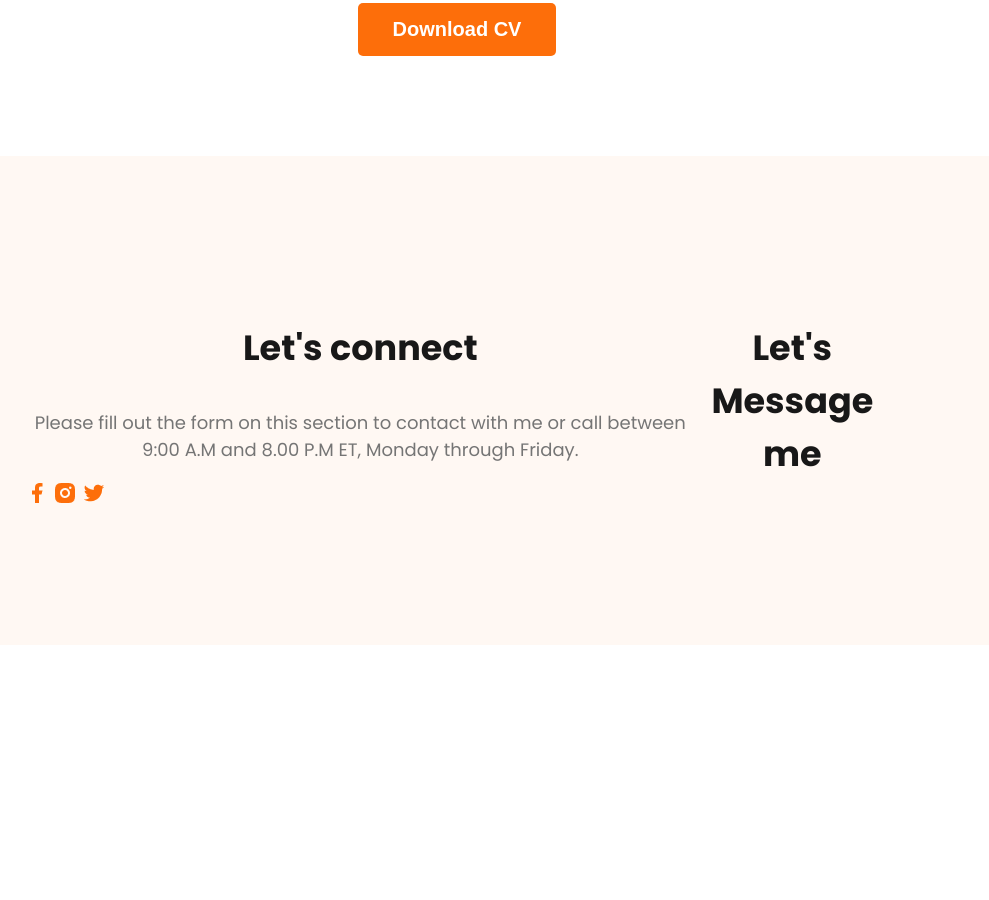
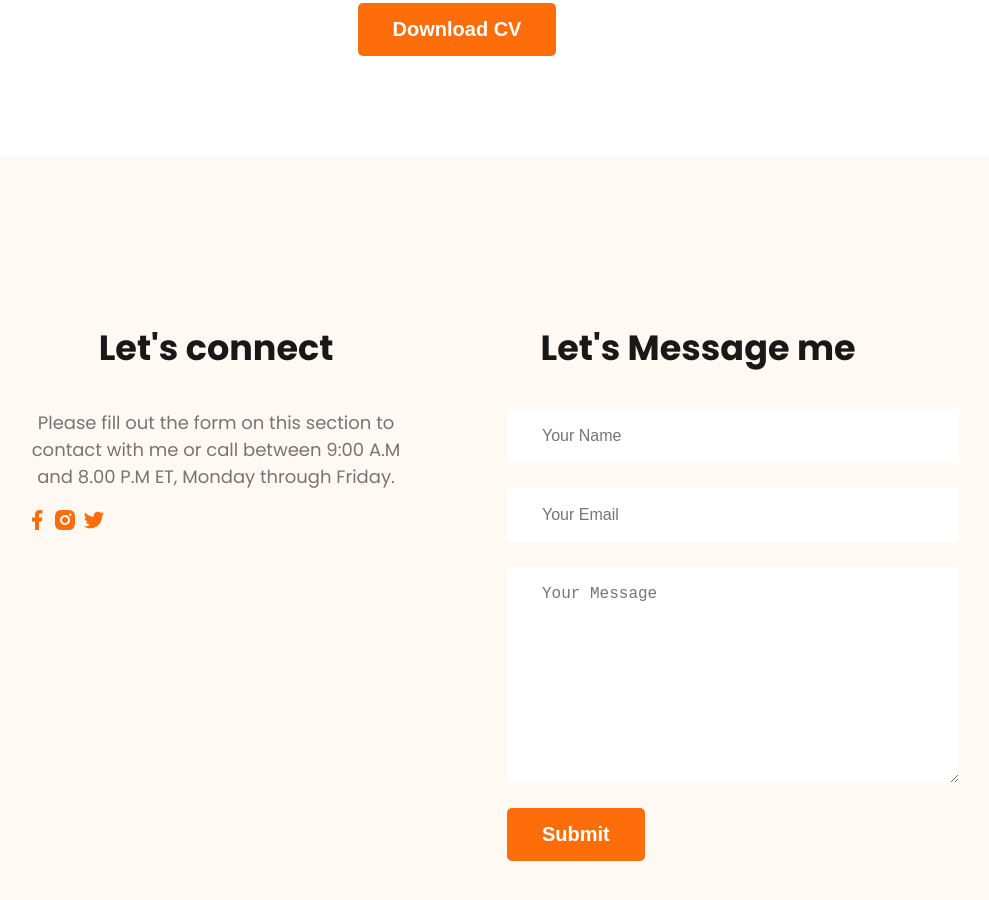
Before and after one commit to SUPTO-1/developer-portfolio, a plain HTML site: page index.html in a window 1280 px wide. Shown: the part 3294-4194 px from the top of the page, without its empty margins (183-1172 px from the left). Before the commit the page ends 3947 px from the top, so only its background shows below. Drawn offline with Linux system fonts and the light colour scheme.

Commit message:
code finished with contact

```diff
--- a/index.html
+++ b/index.html
@@ -167,6 +167,12 @@
         </div>
         <div class="footer-column">
             <h3 class="section-title">Let's Message me</h3>
+            <form class="contact" action="">
+                <input type="text" placeholder="Your Name">
+                <input type="email" name="email" placeholder="Your Email">
+                <textarea name="message" placeholder="Your Message" id="" cols="30" rows="10"></textarea>
+                <input class="btn-primary" type="submit" value="Submit">
+            </form>
         </div>
     </footer>
   </body>
--- a/styles/portfolio.css
+++ b/styles/portfolio.css
@@ -160,7 +160,24 @@ main section {
 /* footer styles */
 footer{
     display: flex;
+    gap: 100px;
     background-color: #FFF8F3;
     padding: 130px 200px;
     margin-top: 100px;
 }
+.social-links a{
+    margin-right: 25px;
+}
+.footer-column{
+    width: 50%;
+}
+.contact input[type="text"],.contact input[type="email"],textarea{
+    display: block;
+    margin-bottom: 25px;
+    padding: 18px 35px;
+    font-size: 16px;
+    color: var(--Dark-03, #757575);
+    background-color: var(--while-color, #FFF);
+    border: 0px;
+    width: 100%;
+}
```
